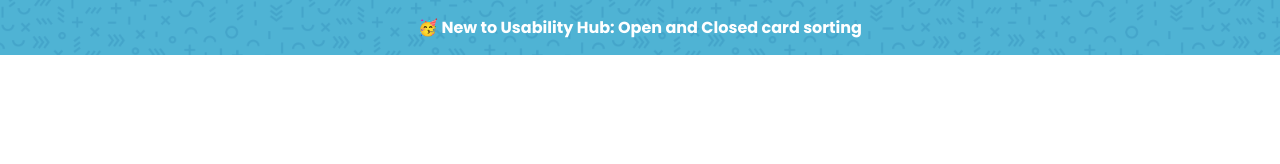
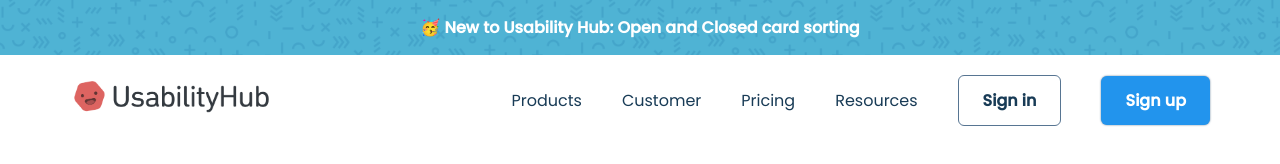
Before and after one commit to Tamalckb531/CssDesign1, a plain HTML site: page index.html in a window 1280 px wide. Drawn offline with Linux system fonts and the light colour scheme.

Commit message:
navbar section completed

```diff
--- a/index.html
+++ b/index.html
@@ -7,7 +7,7 @@
     <link rel="preconnect" href="https://fonts.googleapis.com" />
     <link rel="preconnect" href="https://fonts.gstatic.com" crossorigin />
     <link
-      href="https://fonts.googleapis.com/css2?family=Poppins:wght@400;700&family=Roboto:wght@400;700&display=swap"
+      href="https://fonts.googleapis.com/css2?family=Poppins:wght@400;500&family=Roboto:wght@400;700&display=swap"
       rel="stylesheet"
     />
     <title>Usability</title>
@@ -21,7 +21,24 @@
         </div>
     </section>
 
-    <nav></nav>
+    <!--*NAVBAR-->
+    <nav>
+        <div class="container main-nav flex">
+            <a href="#" class="company-logo">
+                <img src="./assets/asset 1.png" alt="company logo">
+            </a>
+            <div class="nav-links">
+                <ul class="flex">
+                    <li><a href="#" class="hover-link">Products</a></li>
+                    <li><a href="#" class="hover-link">Customer</a></li>
+                    <li><a href="#" class="hover-link">Pricing</a></li>
+                    <li><a href="#" class="hover-link">Resources</a></li>
+                    <li><a href="#" class="hover-link secondary-button">Sign in</a></li>
+                    <li><a href="#" class="hover-link primary-button">Sign up</a></li>
+                </ul>
+            </div>
+        </div>
+    </nav>
 
     <header>
         <div class="container">
--- a/style.css
+++ b/style.css
@@ -41,6 +41,10 @@ a{
     display: inline-block;
 }
 
+ul{
+    list-style: none;
+}
+
 /*Utility classes*/
 
 .small-bold-text{
@@ -54,6 +58,50 @@ a{
     padding-inline: var(--padding-inline-section);
 }
 
+.flex{
+    display: flex;
+    align-items: center;
+}
+
+.hover-link{
+    color: var(--primary-text-color);
+}
+
+.hover-link:hover{
+    color: var(--accent-color);
+    transition: 0.2s ease-out;
+}
+
+.primary-button{
+    background-color: var(--accent-color);
+    border-radius: 6px;
+    font-weight: 700;
+    color: white !important;
+    padding: 12px 24px;
+    box-shadow: 0 0 2px var(--secondary-text-color);
+    transition: 0.2s ease-out;
+}
+
+.primary-button:hover{
+    background-color: var(--accent-color-dark);
+}
+
+.secondary-button{
+    border: 0.5px solid var(--secondary-text-color);
+    border-radius: 6px;
+    font-weight: 700;
+    color: var(--primary-text-color) !important;
+    padding: 12px 24px;
+    transition: 0.2s ease-out;
+}
+
+.secondary-button:hover{
+    border-color: var(--accent-color) ;
+    color: var(--accent-color) !important;
+}
+
+/* *top banner */
+
 .top-banner{
     background-image: url('./assets/asset\ 30.png');
     background-color: #4fb3d4;
@@ -65,3 +113,23 @@ a{
     padding: 15px 30px;
     text-align: center;
 }
+
+/* Nav bar  */
+
+.main-nav{
+    margin-top: 20px;
+    justify-content: space-between;
+}
+
+.company-logo img{
+    width: 200px;
+}
+
+.nav-links{
+    flex-basis: 730px;
+}
+
+.nav-links ul{
+    justify-content: end;
+    gap: 40px;
+}
```
